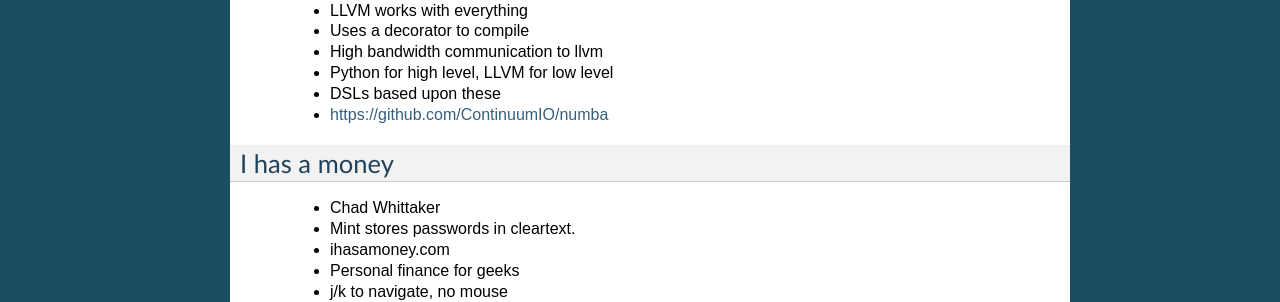
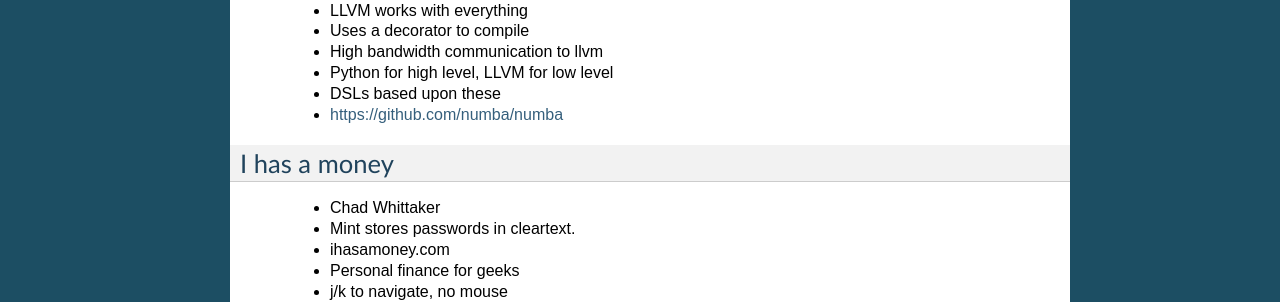
Before and after one commit to bohde/joshbohde-event-notes, a Sphinx documentation site: the page built from source/pycon_2012/lightning_talks.rst, in a window 1280 px wide. Shown: the part 466-768 px from the top of the page. Built offline with Sphinx 7.4.7, drawn with Linux system fonts in a browser that asks for light colours; some of the changed lines change nothing that is shown.

Commit message:
Update link to numba.

```diff
--- a/source/pycon_2012/lightning_talks.rst
+++ b/source/pycon_2012/lightning_talks.rst
@@ -21,7 +21,7 @@
   * High bandwidth communication to llvm
   * Python for high level, LLVM for low level
   * DSLs based upon these
-  * https://github.com/ContinuumIO/numba
+  * https://github.com/numba/numba
 
 I has a money
 -------------
```
